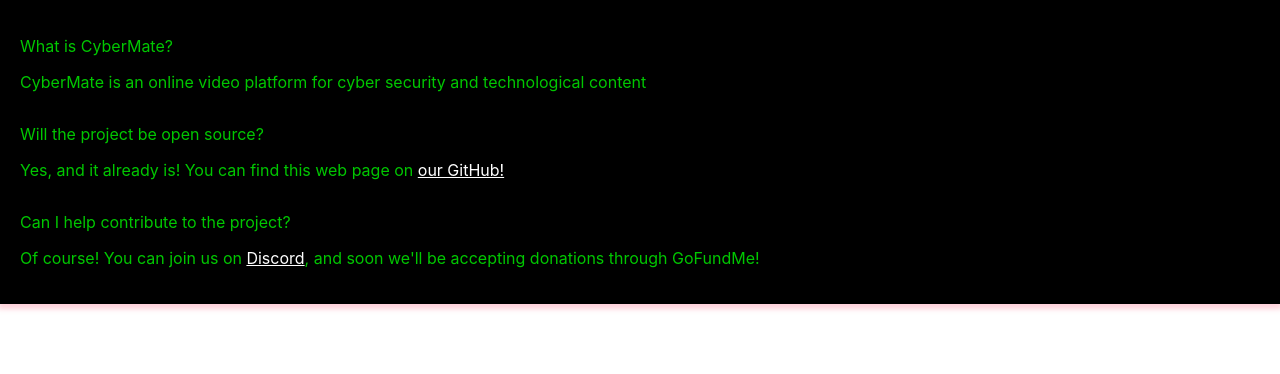
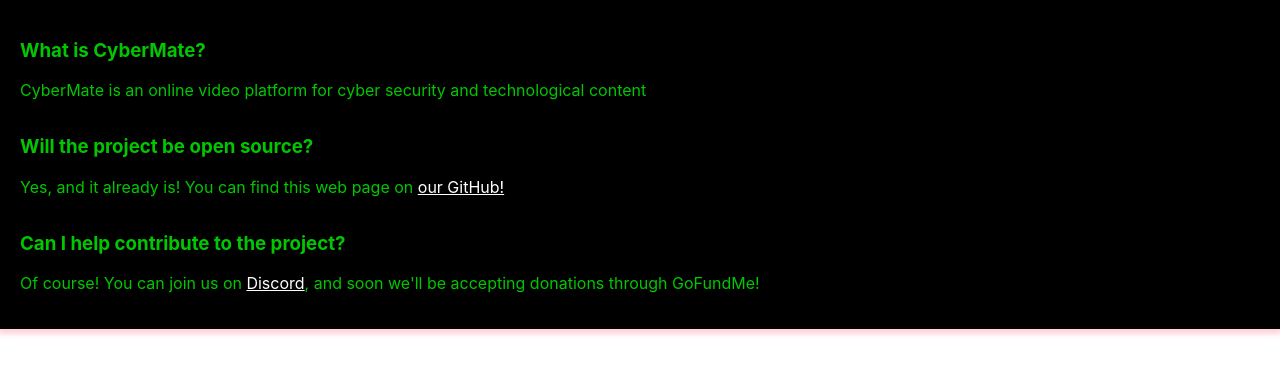
Before and after one commit to tanglisha/frontend-prod, a React (Create React App) app: page / in a window 1280 px wide. Shown: the top 374 px of the page. Built offline with nearby package versions, Linux system fonts and the light colour scheme.

Commit message:
Added headers to text in hero section

```diff
--- a/src/App.js
+++ b/src/App.js
@@ -39,17 +39,17 @@
         >
           {/*Grid items for the hero section*/}
           <Grid item xs={12}>
-            <p className="heroText">What is CyberMate?</p>
+            <h3 className="heroText">What is CyberMate?</h3>
             <p className="heroText">CyberMate is an online video platform for cyber security and technological content</p>
           </Grid>
 
           <Grid item xs={12}>
-            <p className="heroText">Will the project be open source?</p>
+            <h3 className="heroText">Will the project be open source?</h3>
             <p className="heroText">Yes, and it already is! You can find this web page on <a target="_blank" className={classes.heroLink} href="https://github.com/cybermate-tech">our GitHub!</a></p>
           </Grid>
 
           <Grid item xs={12}>
-            <p className="heroText">Can I help contribute to the project?</p>
+            <h3 className="heroText">Can I help contribute to the project?</h3>
             <p className="heroText">Of course! You can join us on <a target="_blank" className={classes.heroLink} href="https://discord.gg/VawZj2F">Discord</a>, and soon we'll be accepting donations through GoFundMe!</p>
           </Grid>
         </Grid>
```
